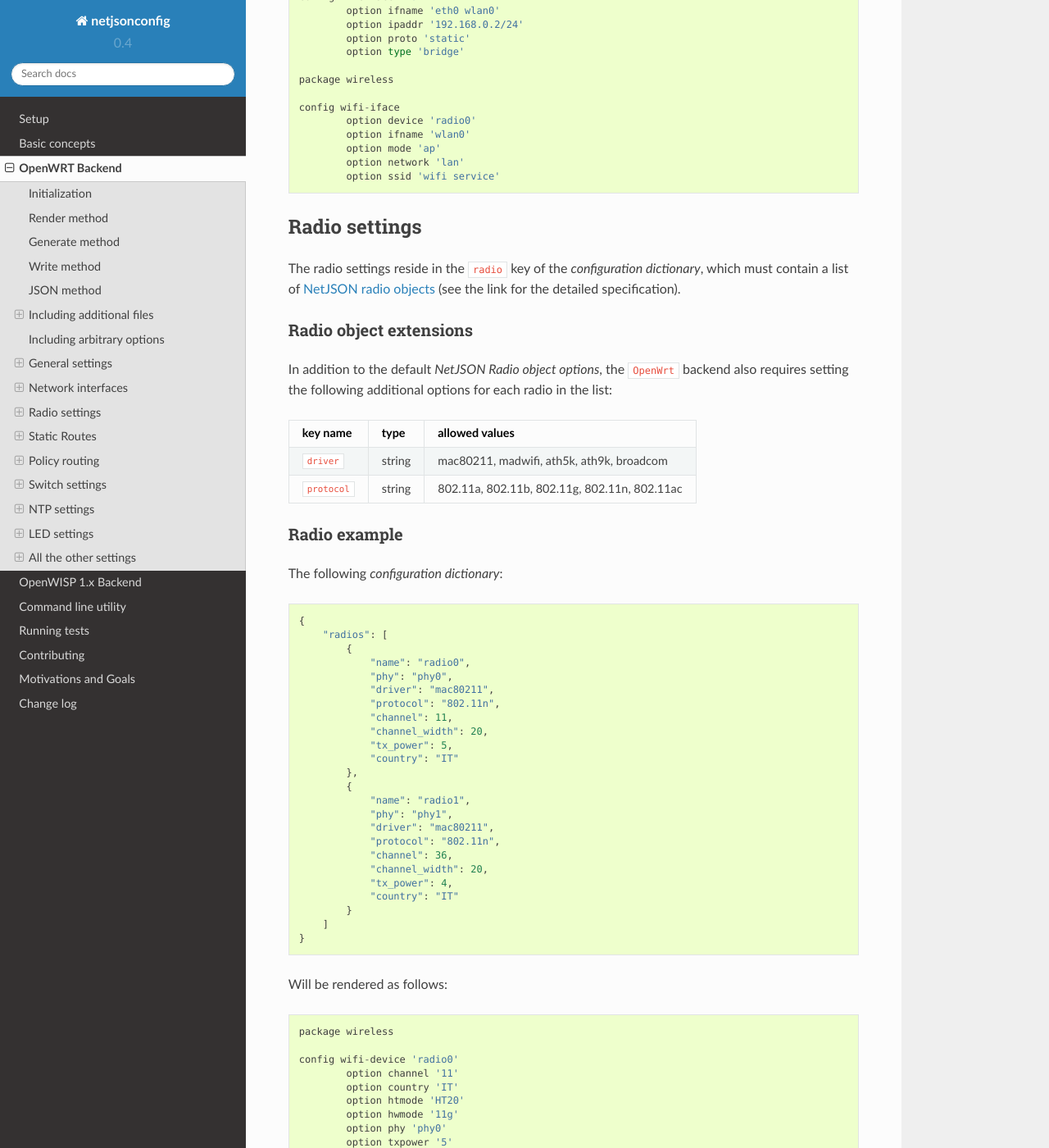
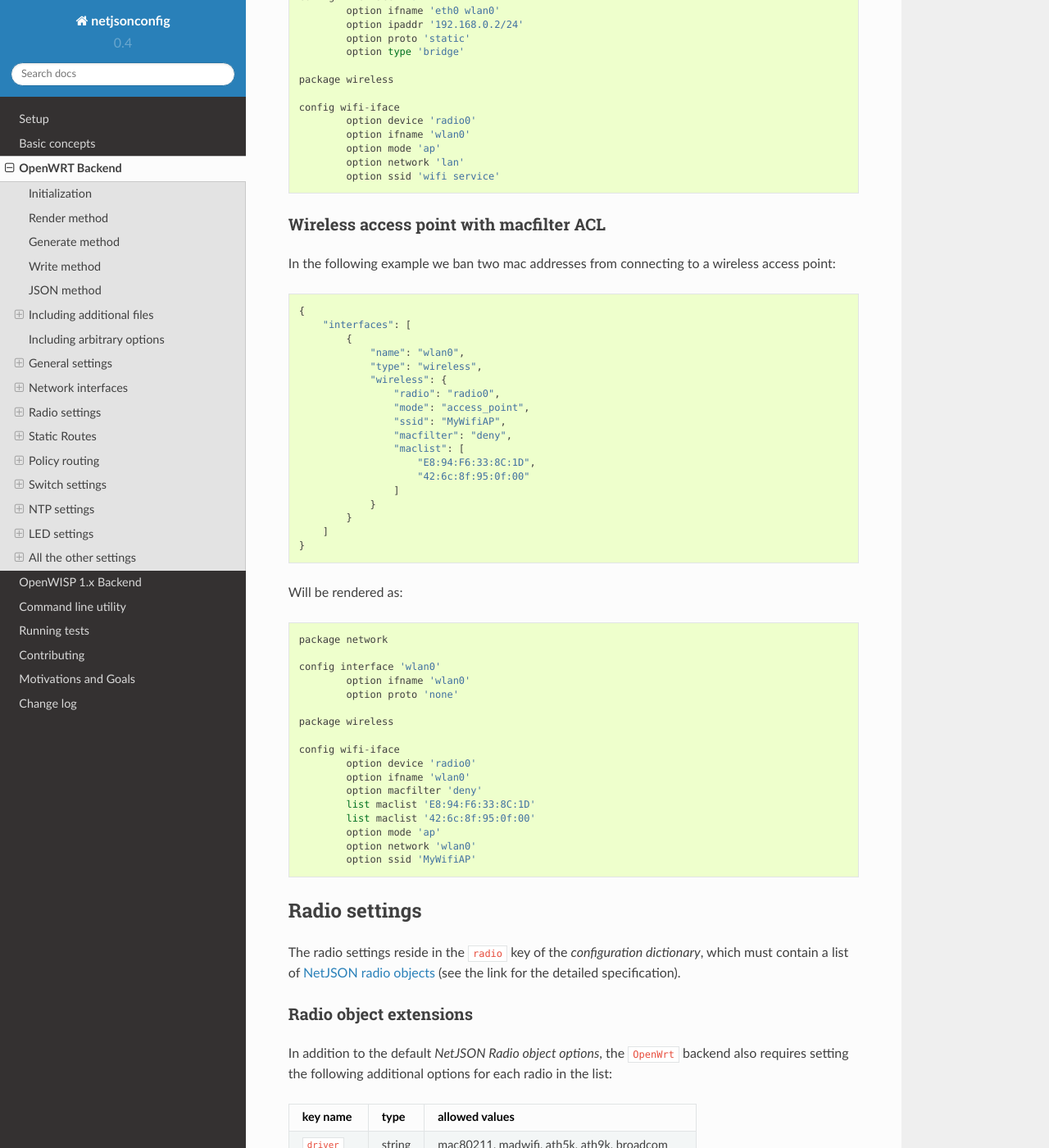
Before and after one commit to openwisp/netjsonconfig, a Sphinx documentation site: the page built from docs/source/backends/openwrt.rst, in a window 1280 px wide and 1400 px high, scrolled down 11904 px. Shown: the whole window at 82% size. Built offline with Sphinx 7.4.7 and the Read the Docs theme 2.0.0, drawn with Linux system fonts in a browser that asks for light colours.

Commit message:
[docs] Added OpenWRT macfilter example

```diff
--- a/docs/source/backends/openwrt.rst
+++ b/docs/source/backends/openwrt.rst
@@ -621,6 +621,51 @@ Will be rendered as follows::
             option network 'lan'
             option ssid 'wifi service'
 
+Wireless access point with macfilter ACL
+~~~~~~~~~~~~~~~~~~~~~~~~~~~~~~~~~~~~~~~~
+
+In the following example we ban two mac addresses from connecting to a wireless access point:
+
+.. code-block:: python
+
+    {
+        "interfaces": [
+            {
+                "name": "wlan0",
+                "type": "wireless",
+                "wireless": {
+                    "radio": "radio0",
+                    "mode": "access_point",
+                    "ssid": "MyWifiAP",
+                    "macfilter": "deny",
+                    "maclist": [
+                        "E8:94:F6:33:8C:1D",
+                        "42:6c:8f:95:0f:00"
+                    ]
+                }
+            }
+        ]
+    }
+
+Will be rendered as::
+
+    package network
+
+    config interface 'wlan0'
+            option ifname 'wlan0'
+            option proto 'none'
+
+    package wireless
+
+    config wifi-iface
+            option device 'radio0'
+            option ifname 'wlan0'
+            option macfilter 'deny'
+            list maclist 'E8:94:F6:33:8C:1D'
+            list maclist '42:6c:8f:95:0f:00'
+            option mode 'ap'
+            option network 'wlan0'
+            option ssid 'MyWifiAP'
 Radio settings
 --------------
 
```
